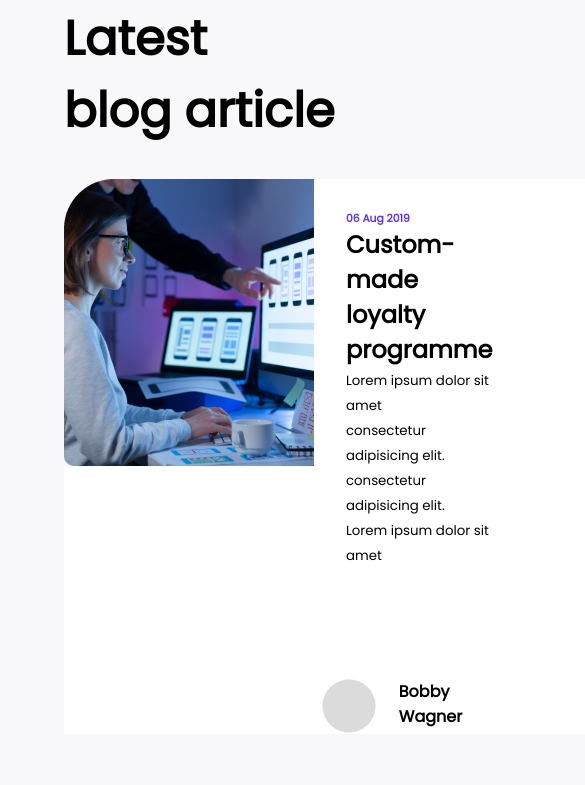
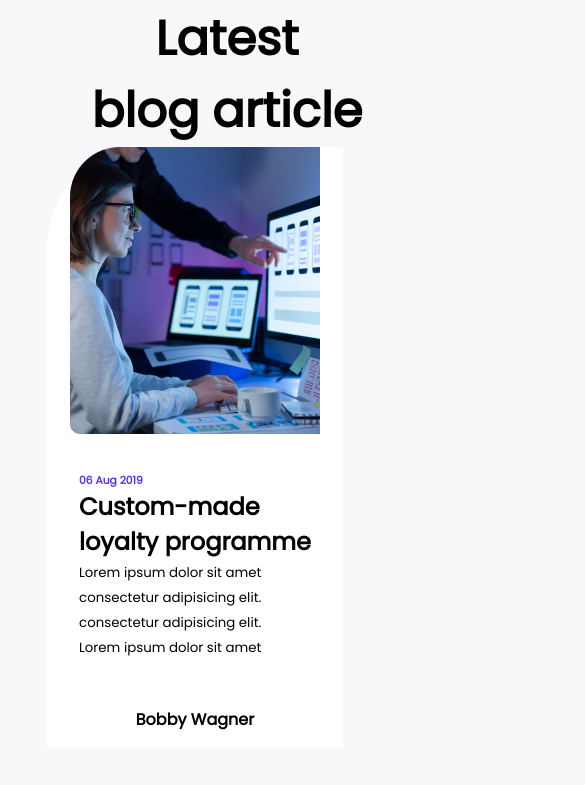
Before and after one commit to Saurabh-Singh-Negi/Project-09-Developer-Landing-Page, a plain HTML site: page index.html in a window 390 px wide. Shown: the part 2132-2917 px from the top of the page, 585 px wide, since content can reach past the window. Drawn offline with Linux system fonts and the light colour scheme.

Commit message:
blog section made responsive

```diff
--- a/style.css
+++ b/style.css
@@ -310,7 +310,36 @@ nav {
   }
 
 
+  .blog-heading {
+    text-align: center;
+  }
 
+  .blog-cards {
+    display: flex;
+    flex-direction: column;
+    justify-content: center;
+    align-items: center;
+    margin: 0;
+    padding: 0;
+  }
+
+  .blog-card {
+    display: flex;
+    flex-direction: column;
+    justify-content: center;
+    align-items: center;
+  }
+
+  .blog-bottom {
+    display: none;
+  }
+
+  .blog-author {
+    position: relative;
+    bottom: -45%;
+    right: 0%;
+    padding: 1rem;
+  }
 }
 
 @media screen and (max-width:1024px) {
```
